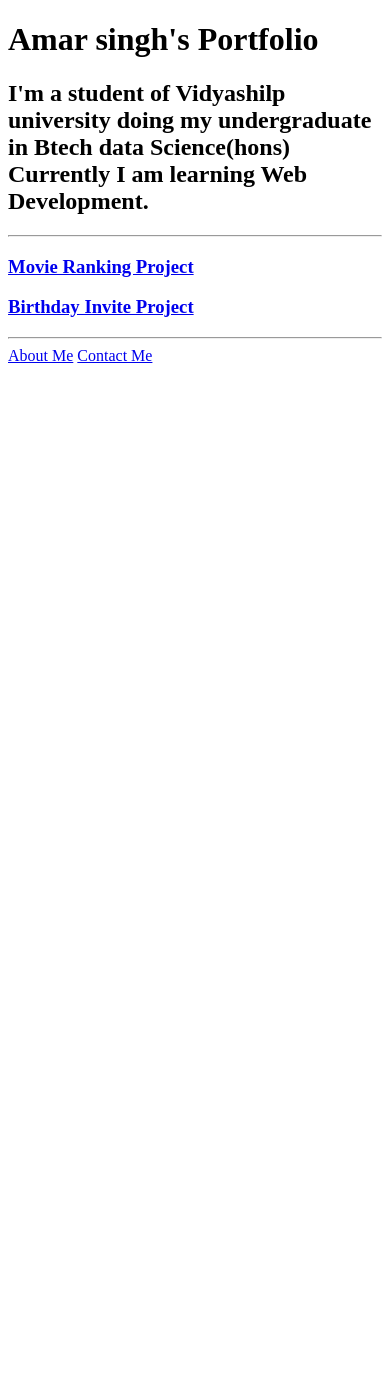
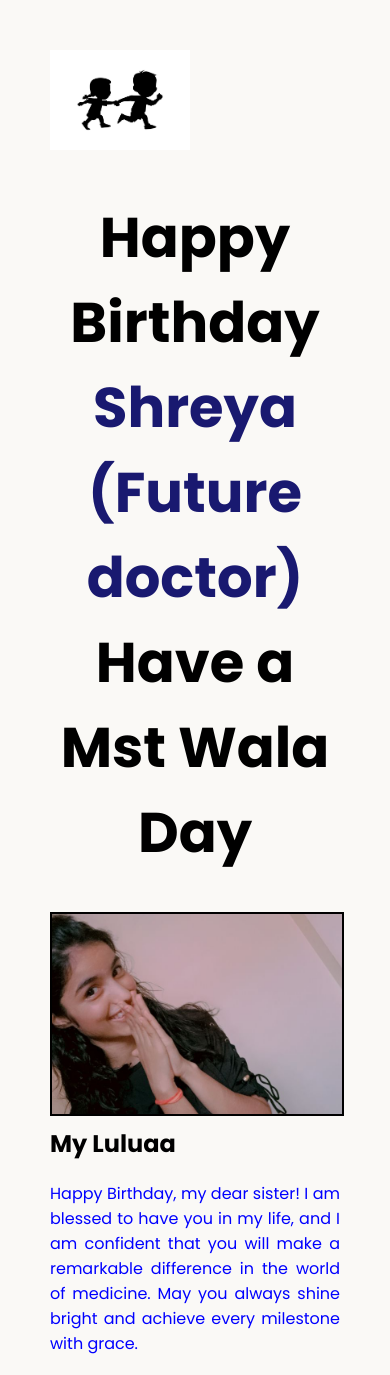
Before and after one commit to AmarSingh-11/html-portfolio, a plain HTML site: page index.html in a window 390 px wide. Shown: the top 1375 px of the page. Before the commit the page ends 844 px from the top, so only its background shows below. Drawn offline with Linux system fonts and the light colour scheme.

Commit message:
Add files via upload

```diff
--- a/index.html
+++ b/index.html
@@ -3,22 +3,32 @@
 
 <head>
   <meta charset="UTF-8">
-  <title>Amar Singh's Portfolio</title>
+  <meta name="viewport" content="width=device-width, initial-scale=1.0">
+  <title>Agency</title>
+  <link rel="stylesheet" href="./style.css">
+  <link rel="preconnect" href="https://fonts.googleapis.com">
+  <link rel="preconnect" href="https://fonts.gstatic.com" crossorigin>
+  <link href="https://fonts.googleapis.com/css2?family=Poppins:wght@400;700&display=swap" rel="stylesheet">
 </head>
 
 <body>
-  <h1>Amar singh's Portfolio</h1>
-  <h2>I'm a student of Vidyashilp university doing my undergraduate in Btech data Science(hons)
-    Currently I am learning Web Development.
-  </h2>
-  <hr />
-  <h3><a href="./public/movie-ranking.html">Movie Ranking Project</a></h3>
+  <div class="main">
+    <img class="logo" src="./logo.png" alt="logo">
+    <h1>Happy Birthday <span class="creative">Shreya (Future doctor)</span></br>Have a Mst Wala Day</h1>
+    <div class="left card"><img class="tile-image" src="./sis.jpg" alt="Shreya">
+      <h2 class="card-title">My Luluaa</h2>
+      <p class="card-text">Happy Birthday, my dear sister! I am blessed to have you in my life, and I am confident that you will make a remarkable difference in the world of medicine. May you always shine bright and achieve every milestone with grace.</p>
+    </div>
 
-  <h3><a href="./public/birthday-invite.html">Birthday Invite Project</a></h3>
+    <div class="right card"><img class="tile-image" src="./Bro.jpg" alt="Amar Singh">
+      <h2 class="card-title">Brother's Love</h2>
+      <p>Hey Happy Birthday ree lulluaaa my kutuwaaa.I wish u a very Happy walaa Birthday may this birthday make u feel so special. You are really so important for me and in my life u will be there always not promise but yaa I want it. Jlddi jlddi se doctor bnn janaa aur mjee se khoob jaada paaisa kamnaa aur seva bhii krnaaa ree aur mere saadi me ek four wheeler dedenaa bss baachaua hahha.. Yrr misss u ree kuutuvaa I will not write much but yaa i will say thankyou really thankyoufor being with me in every situation u scolded me thats a job of sister if a brother have done a wrong thing but never left me alone thanks yrr shreyaa sachh mee yrr ...May god help u to achive every milestone of your life.</p>
+    </div>
 
-  <hr />
-  <a href="./public/about.html">About Me</a>
-  <a href="./public/contact.html">Contact Me</a>
+  </div>
+  <footer>
+    <p id="love">Love.Brother.Sister</p>
+  </footer>
 </body>
 
 </html>
--- /dev/null
+++ b/style.css
@@ -0,0 +1,58 @@
+body {
+  font-family: "Poppins", sans-serif;
+  margin: 50px 50px 0 50px;
+  background-color: #faf9f6;
+  display: flex;
+  flex-direction: column;
+  min-height: 95vh;
+}
+.main {
+  flex: 1;
+}
+
+h1 {
+  font-size: 5rem;
+}
+
+footer {
+  text-align: right;
+  color: midnightblue;
+}
+
+.tile-image{height: 200px;
+float: left;
+margin-right: 50px;
+border:2px solid black;}
+
+.card{width: 45%;}
+.left{float: left;}
+.right{float: right;}
+.creative {
+  color: midnightblue;
+}
+p{color:blue;}
+#love{color: red;}
+@media(max-width:680px){
+  .logo{height: 100px;}
+  h1 {
+    font-size: 3.5rem;
+    text-align: center;
+  }
+
+  .card {
+    width: 100%;
+    display: block;
+    margin-bottom: 30px;
+    text-align: justify;
+  }
+
+  .card img {
+    margin-bottom: 10px;
+    width: 100%;
+    display: inline;
+    object-fit: cover;
+    border: 2px solid black;
+  }
+  p{color:blue;}
+  #love{color: red;}
+}
```
Also changed, not shown: Bro.jpg (added), logo.png (added), sis.jpg (added).
